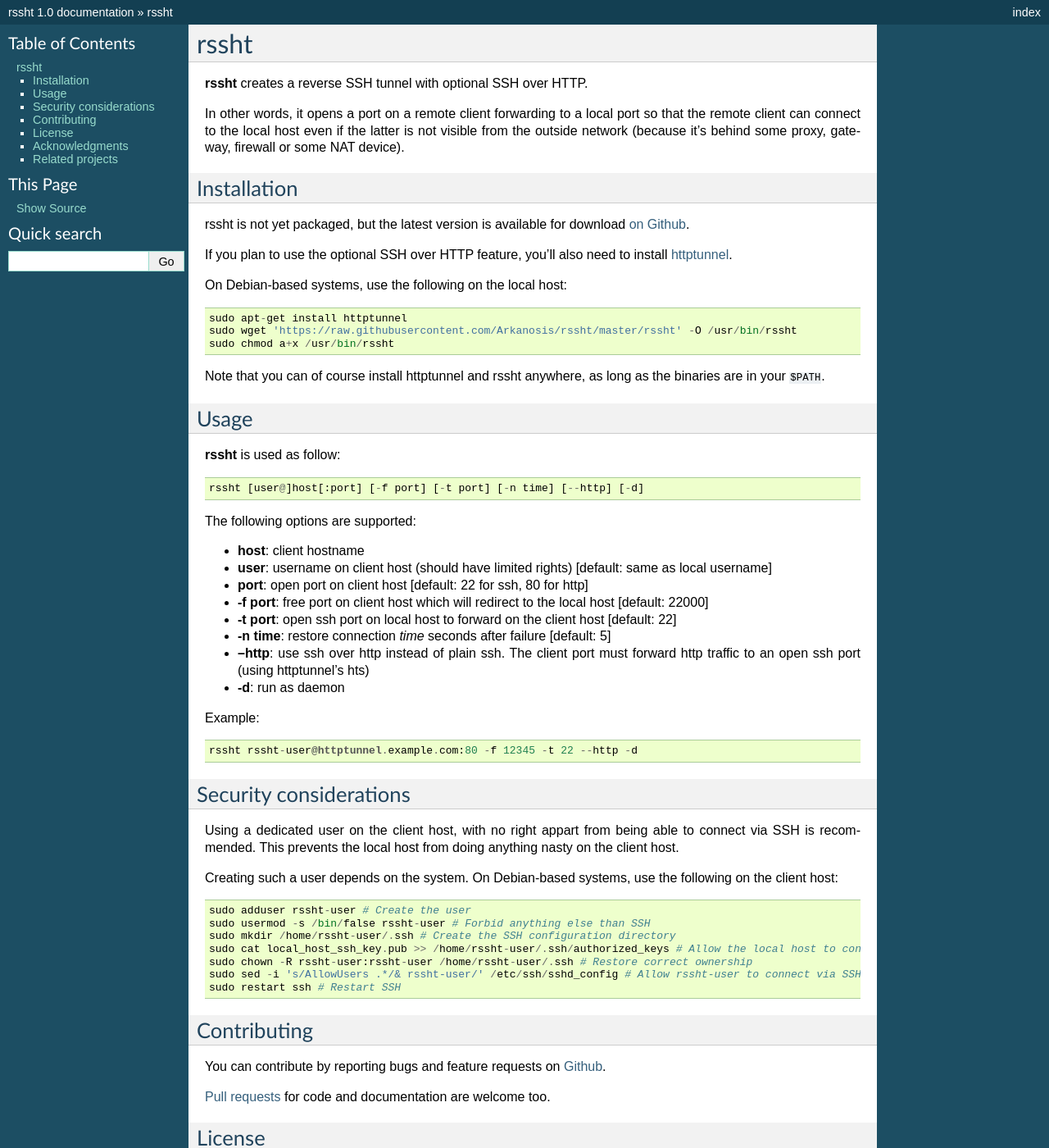
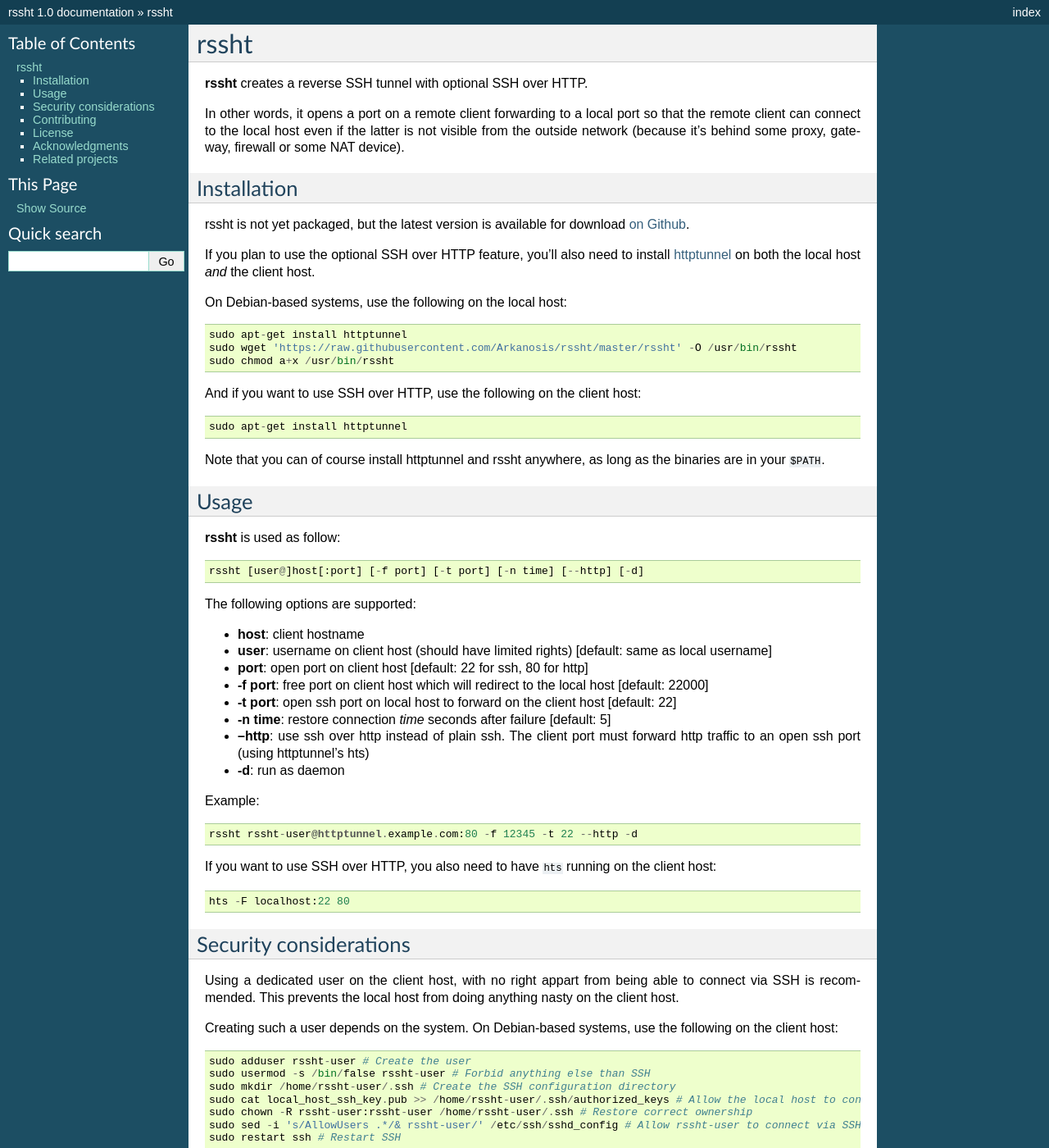
Before and after one commit to Arkanosis/rssht, a Sphinx documentation site: the page built from docs/index.rst, in a window 1280 px wide and 1400 px high. Shown: the whole window at 82% size. Built offline with Sphinx 7.4.7, drawn with Linux system fonts in a browser that asks for light colours.

Commit message:
Add complementary instructions for SSH over HTTP

```diff
--- a/docs/index.rst
+++ b/docs/index.rst
@@ -10,7 +10,7 @@
 
 rssht is not yet packaged, but the latest version is available for download `on Github <https://raw.githubusercontent.com/Arkanosis/rssht/master/rssht>`_.
 
-If you plan to use the optional SSH over HTTP feature, you'll also need to install `httptunnel <https://www.gnu.org/software/httptunnel/httptunnel.html>`_.
+If you plan to use the optional SSH over HTTP feature, you'll also need to install `httptunnel <https://www.gnu.org/software/httptunnel/httptunnel.html>`_ on both the local host *and* the client host.
 
 On Debian-based systems, use the following on the local host:
 
@@ -19,6 +19,12 @@
      sudo apt-get install httptunnel
      sudo wget 'https://raw.githubusercontent.com/Arkanosis/rssht/master/rssht' -O /usr/bin/rssht
      sudo chmod a+x /usr/bin/rssht
+
+And if you want to use SSH over HTTP, use the following on the client host:
+
+::
+
+     sudo apt-get install httptunnel
 
 Note that you can of course install httptunnel and rssht anywhere, as long as the binaries are in your :code:`$PATH`.
 
@@ -46,6 +52,12 @@
 ::
 
     rssht rssht-user@httptunnel.example.com:80 -f 12345 -t 22 --http -d
+
+If you want to use SSH over HTTP, you also need to have :code:`hts` running on the client host:
+
+::
+
+    hts -F localhost:22 80
 
 Security considerations
 -----------------------
```
